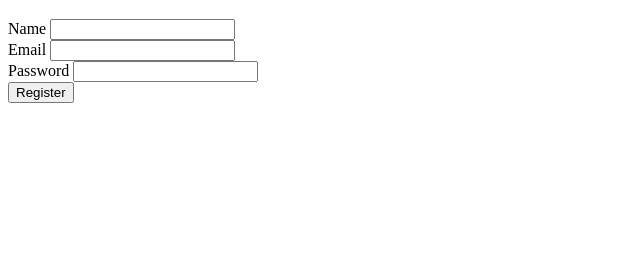
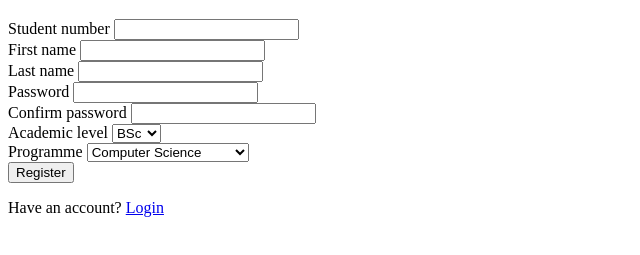
Before and after one commit to dovdb2001/WebTechApp, a website: page views/register.html in a window 1280 px wide. Shown: the part 61-316 px from the top of the page, without its empty margins (0-640 px from the left). Drawn offline with Linux system fonts and the light colour scheme.

Commit message:
more basic shit implemented

```diff
--- a/views/register.html
+++ b/views/register.html
@@ -9,20 +9,52 @@
 
         <form action="/register" method="POST">
             <div>
-                <label for="name">Name</label>
-                <input type="text" id="name" name="name" required>
+                <label for="student_number">Student number</label>
+                <input type="number" id="student_number" name="student_number" required>
             </div>
 
             <div>
-                <label for="email">Email</label>
-                <input type="email" id="email" name="email" required>
+                <label for="first_name">First name</label>
+                <input type="text" id="first_name" name="first_name" required>
             </div>
+
+            <div>
+                <label for="last_name">Last name</label>
+                <input type="text" id="last_name" name="last_name" required>
+            </div>
+
              <div>
                 <label for="password">Password</label>
                 <input type="password" id="password" name="password" required>
             </div>
+
+            <div>
+                <label for="password">Confirm password</label>
+                <input type="password" id="confirm_password" name="confirm_password" required>
+            </div>
+
+            <div>
+                <label for="Academic level">Academic level</label>
+                <select name="level">
+                    <option value="BSc">BSc</option>
+                    <option value="MSc">MSc</option>
+                </select>
+            </div>
+
+            <div>
+                <label for="programme">Programme</label>
+                <select name="programme">
+                    <option value="Computer Science">Computer Science</option>
+                    <option value="Physics and Astronomy">Physics and Astronomy</option>
+                    <option value="Mathematics">Mathematics</option>
+                    <option value="Artificial Intelegance">Artificial Intelegance</option>
+                </select>
+            </div>
             <button type="submit">Register</button>
         </form>
 
+        <p>
+            Have an account? <a href="/login">Login</a>
+        </p>
     </body>
 </html>
```
Also changed, not shown: server.js (+13 -7 lines), views/index.html (+8 -0 lines), views/login.html (+3 -3 lines).
